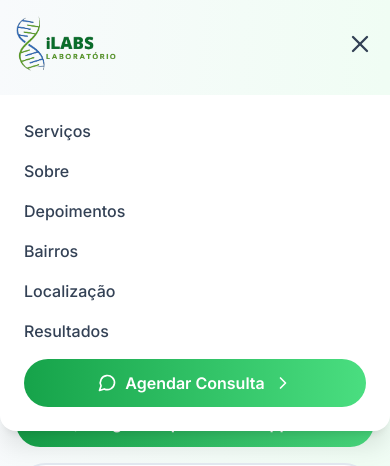
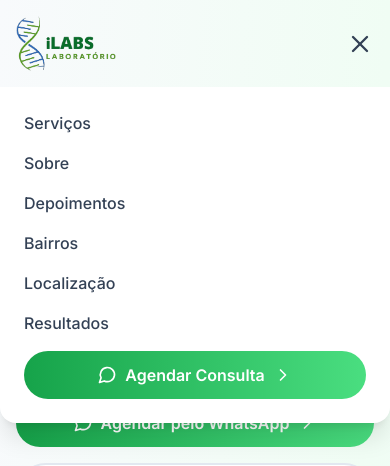
Before and after one commit to volicar/ilabs, a Next.js app: page / in a window 390 px wide. Both pictures are taken after a click on the button 360 px from the left and 43 px from the top of the page. Shown: the top 466 px of the page. Built offline with nearby package versions, Linux system fonts and the light colour scheme.

Commit message:
style: remove margin top do menu mobile

```diff
--- a/components/layout/Header.tsx
+++ b/components/layout/Header.tsx
@@ -96,7 +96,7 @@ export default function Header() {
 
         {/* Mobile Menu */}
         {isMenuOpen && (
-          <div className="md:hidden absolute top-full left-0 w-full bg-white shadow-xl mt-2 rounded-b-2xl animate-fadeIn">
+          <div className="md:hidden absolute top-full left-0 w-full bg-white shadow-xl rounded-b-2xl animate-fadeIn">
             <div className="flex flex-col space-y-4 p-6">
               {menuItems.map((item) =>
                 item.external ? (
```
